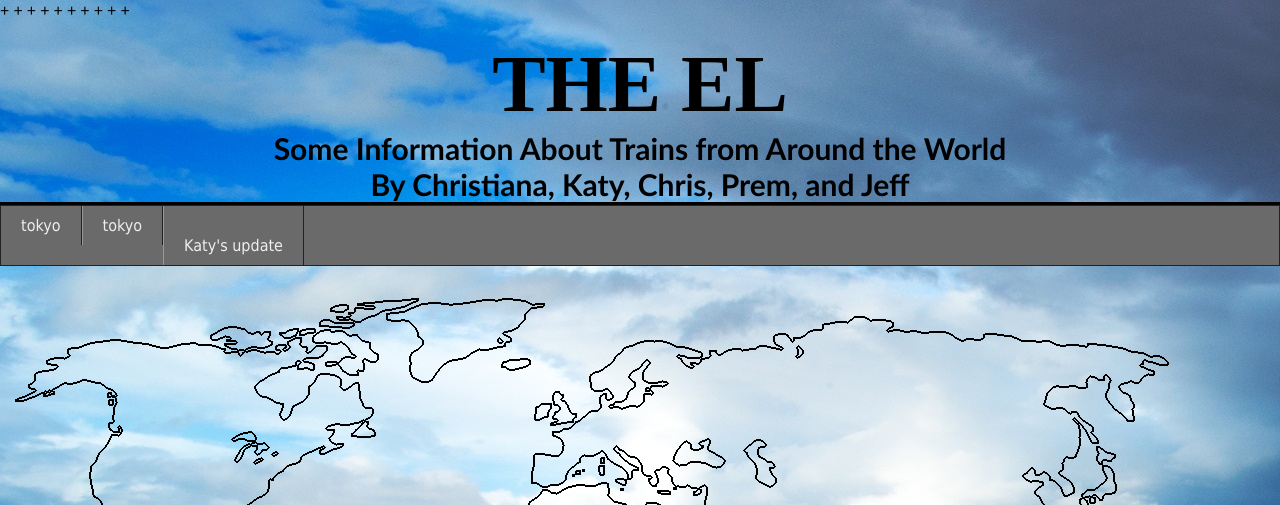
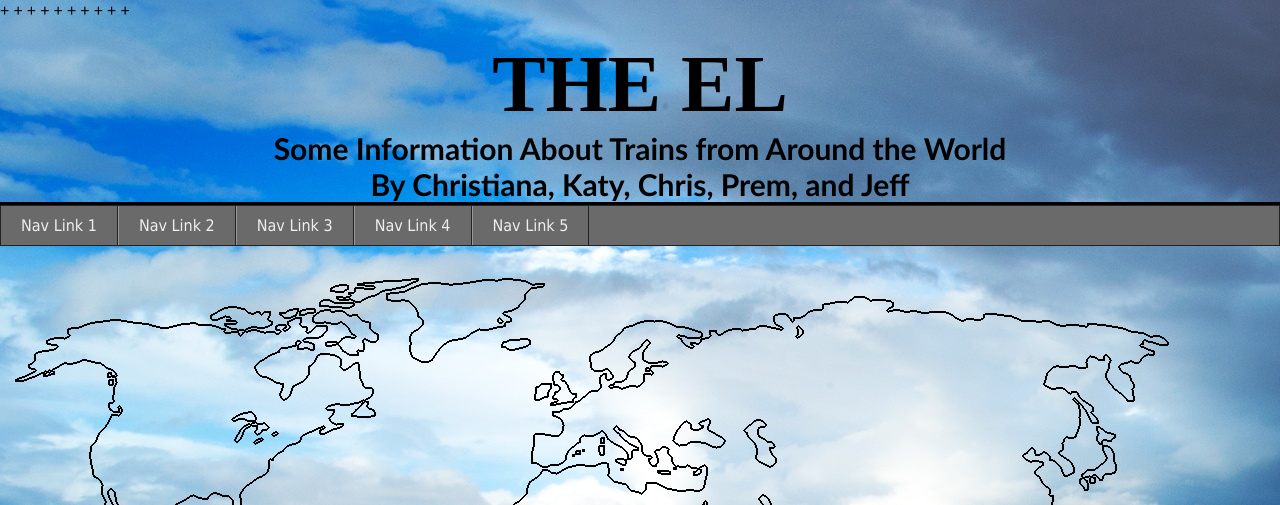
Before and after one commit to mcuringa/nyc-el, a Django app: page / in a window 1280 px wide; the page is wider, and only the part inside the window is pictured. Shown: the top 505 px of that part. Run offline with Django 3.2, Linux system fonts and the light colour scheme; some libraries are stand-ins or nearby versions.

Commit message:
reverted the links

```diff
--- a/el/el/templates/home.html
+++ b/el/el/templates/home.html
@@ -33,19 +33,12 @@
         <nav id="topNav">
                 <ul>
 
-                    <li><a href="http://127.0.0.1:8000/tokyo" title="tokyo">tokyo</a></li>
-                    <li><a href="http://127.0.0.1:8000/tokyo" title="tokyo">tokyo</li>
-                    <li><a href="http://127.0.0.1:8000/cityForm" title="Katy's update">Katy's update<ul>
-                        <li><a href="" title="Katy's update">Katy's update</a></li>
-                        <li><a href="#" title="Sub Nav Link 2">Sub Nav Link 2</a></li>
 
-=======
-                    <li><a href="http://127.0.0.1:8000/tokyo" title="tokyo">tokyo</a><ul>
-					<li><a href="" title="Katy's update">Katy's update</a></li>
-                    <li><a href="http://127.0.0.1:8000/cityForm" title="Katy's update">Katy's update</a><ul>
-                     <li><a href="http://127.0.0.1:8000/hong kong" title="hong kong">Hong Kong</a><ul>
-					 <li><a href="http://127.0.0.1:8000/Mexico City" title="Mexico City">Mexico City</a><ul>
->>>>>>> parent of 1ef12a0... llllll
+                                       <li><a href="#" title="Nav Link 1">Nav Link 1</a></li>
+                <li>
+                    <a href="#" title="Nav Link 1">Nav Link 2
+                    <ul>
+                        <li><a href="#" title="Sub Nav Link 1">Sub Nav Link 1</a></li>
                         <li><a href="#" title="Sub Nav Link 2">Sub Nav Link 2</a></li>
                         <li><a href="#" title="Sub Nav Link 3">Sub Nav Link 3</a></li>
                         <li><a href="#" title="Sub Nav Link 4">Sub Nav Link 4</a></li>
@@ -56,6 +49,7 @@
                 <li><a href="#" title="Nav Link 1">Nav Link 4</a></li>
                 <li><a href="#" title="Nav Link 1">Nav Link 5</a></li>
             </ul>
+
         </nav>
         <script src="js/jquery.js"></script>
         <script src="js/modernizr.js"></script>
```
